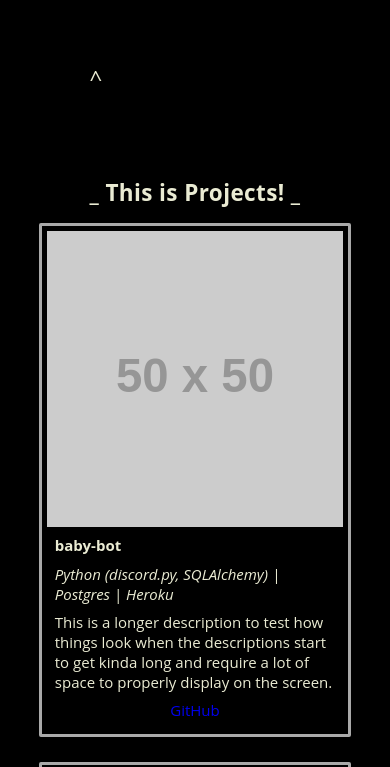
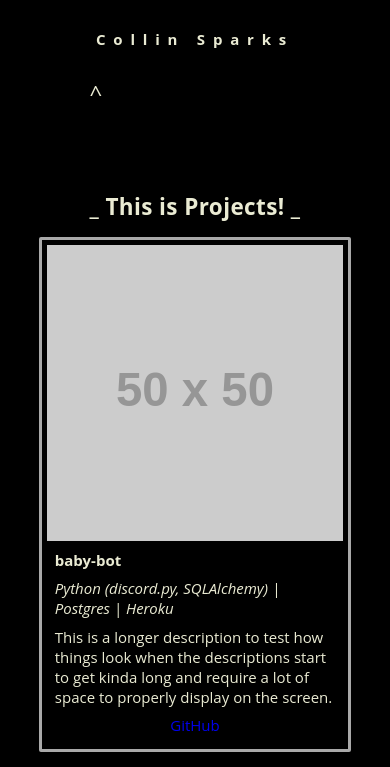
Before and after one commit to spark-c/spark-c.github.io, a React app in the folder app/: page / in a window 390 px wide. Both pictures are taken after a click on the button "Swap!". Shown: the top 767 px of the page. Built offline with nearby package versions, Linux system fonts and the light colour scheme; placeholder pictures from the web are drawn by us.

Commit message:
mobile: name added back to header

```diff
--- a/app/src/components/stylesheet.css
+++ b/app/src/components/stylesheet.css
@@ -93,12 +93,12 @@ a {
 .header {
     background-color: var(--main-background-color);
     /* background-color: black; */
-    margin-top: 5px;
     display: flex;
-    flex-direction: row;
+    flex-direction: column;
     justify-content: space-around;
+    align-items: center;
     width: 100%;
-    padding-top: 3vh;
+    padding-top: 1vh;
     /* sticky */
     position: -webkit-sticky; /* Safari */
     position: sticky;
@@ -106,8 +106,10 @@ a {
 }
 
 .header > .name {
-    font-size: 1.5rem;
-    display: none;
+    font-size: 1rem;
+    letter-spacing: 2vw;
+    margin-bottom: .5vh;
+    /* display: none; */
 }
 
 .header > .section-nav {
@@ -122,11 +124,11 @@ a {
     width: 100%;
 }
 
-section {
+/* section {
     height: 100vh;
     width: 70vw;
     padding: 8vh 0px 0px 15vw;
-}
+} */
 
 button {
     border:none;
```
